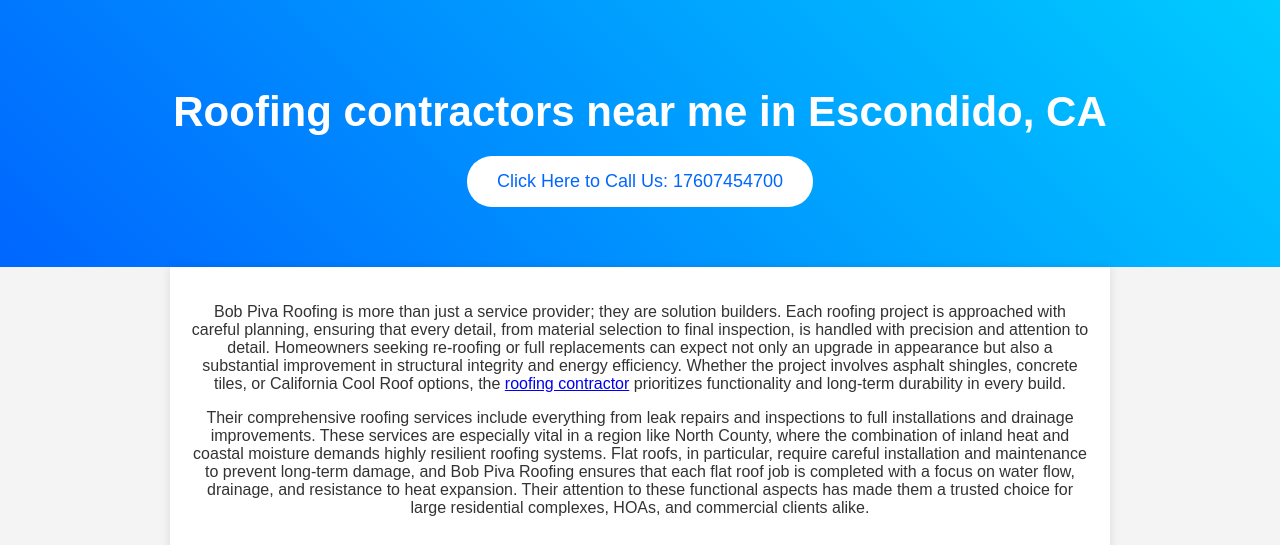
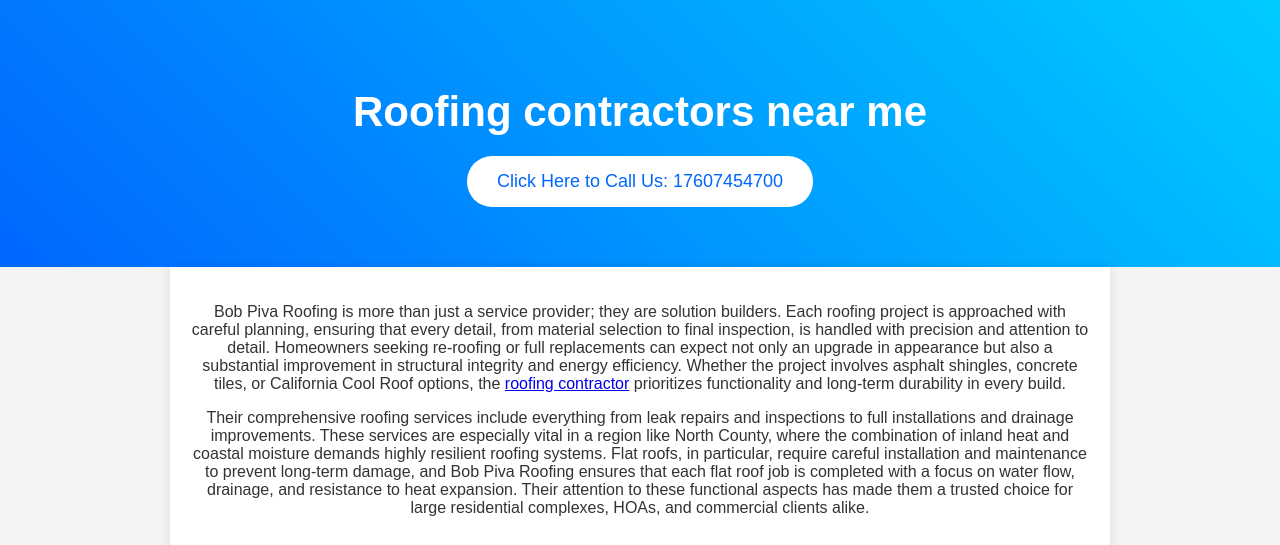
Before and after one commit to bob-piva-roofing/bob-piva-roofing, a plain HTML site: page index.html in a window 1280 px wide. Shown: the top 545 px of the page. Drawn offline with Linux system fonts and the light colour scheme.

Commit message:
Update index.html

```diff
--- a/index.html
+++ b/index.html
@@ -6,8 +6,8 @@
     <meta http-equiv="Content-Type" content="text/html; charset=utf-8">
     <meta name="description" content="When it comes to dependable roofing, few names hold the legacy and credibility that Bob Piva Roofing does. Established in 1963 and rooted in the heart of Escondido, this family-run company has shaped the roofing landscape across North County San Diego for over 60 years." />
     <meta name="keywords" content="Roofing contractors near me, Roofing contractor, Roofers near me" />
-    <meta property="og:title" content="Roofing contractors near me in Escondido, CA" />
-    <title>Roofing contractors near me in Escondido, CA</title>
+    <meta property="og:title" content="Roofing contractors near me" />
+    <title>Roofing contractors near me</title>
     <style>
         body {
             font-family: Arial, sans-serif;
@@ -62,7 +62,7 @@
 
     <!-- Hero Section -->
     <div class="hero">
-        <h1>Roofing contractors near me in Escondido, CA</h1>
+        <h1>Roofing contractors near me</h1>
         <button onclick="window.location.href='tel:+17607454700'">Click Here to Call Us: 17607454700</button>
     </div>
 
```
